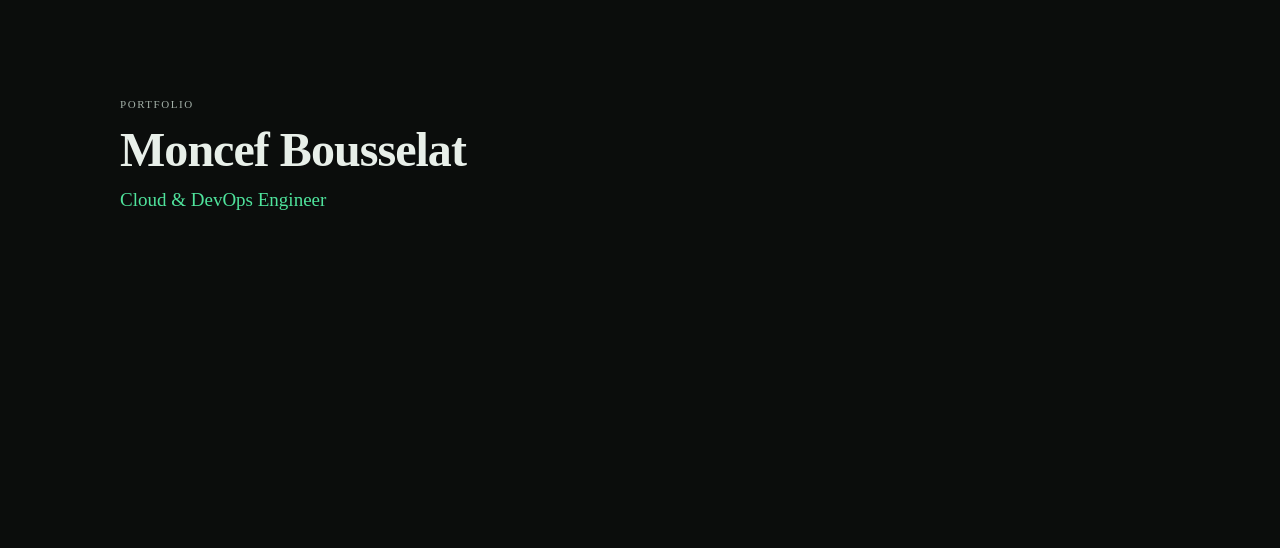
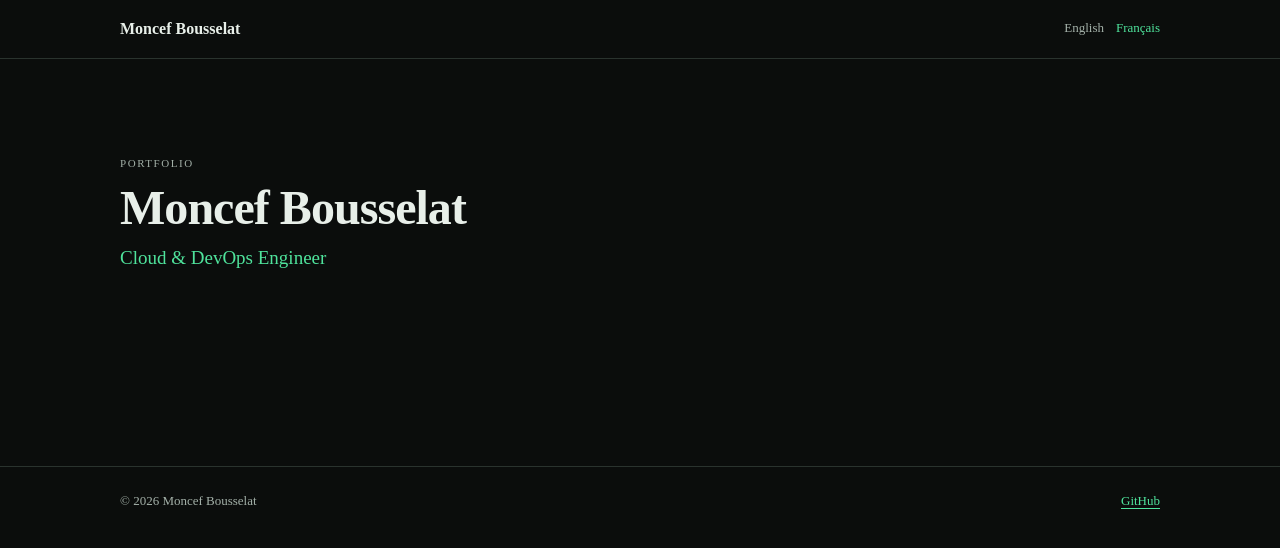
Before and after one commit to Somnef/portfolio, an Astro site in the folder site/: page / in a window 1280 px wide. Built offline with nearby package versions, Linux system fonts and the light colour scheme; Astro itself is replaced by a stand-in of ours.

Commit message:
feat(site): add i18n routing, UI dictionaries and language switcher
English is the default, served unprefixed at /; French lives under /fr/ with
prefixDefaultLocale false so canonical English URLs carry no /en/ segment.

en.ts is the source of truth for the UI key set and fr.ts is typed as
UIStrings, so an omitted or misspelt translation is a compile error rather
than a blank space on the page. Verified by removing one French key: astro
check fails with ts(2741) naming the missing property.

Each page emits hreflang alternates for every locale plus x-default pointing
at the default locale, so the translations are paired instead of read as
duplicate content.

The switcher marks the active language rather than hiding it, per the brief's
rule against a switcher that disappears. It rebuilds the current path for the
target locale, so switching keeps you on the same page.

Note on content fallback: Astro's i18n routing does not fall back on its own,
so a missing French page would 404. The brief wants English content rendered
at the French URL with a notice instead, which needs the content layer - that
lands with collections, not here.

Section nav links are deliberately absent until their pages exist, so the link
checker never has a dead target.

```diff
--- a/site/astro.config.mjs
+++ b/site/astro.config.mjs
@@ -9,6 +9,24 @@ export default defineConfig({
   output: 'static',
 
   integrations: [mdx()],
+
+  /*
+   * English is the default and is served unprefixed at /; French lives under
+   * /fr/. prefixDefaultLocale stays false so the canonical English URLs have
+   * no /en/ segment.
+   *
+   * Astro's i18n routing does NOT fall back automatically here: a missing
+   * French page would 404. The brief wants the English content rendered at the
+   * French URL with a notice instead, so that fallback is handled in the
+   * content layer when collections land, not by routing config.
+   */
+  i18n: {
+    locales: ['en', 'fr'],
+    defaultLocale: 'en',
+    routing: {
+      prefixDefaultLocale: false,
+    },
+  },
 
   /*
    * Fonts are self-hosted. The google provider downloads the files at BUILD
--- /dev/null
+++ b/site/src/components/LanguageSwitcher.astro
@@ -0,0 +1,54 @@
+---
+import { getRelativeLocaleUrl } from 'astro:i18n';
+import { languages, pathWithoutLocale, toLang, useTranslations, type Lang } from '../i18n';
+
+const current = toLang(Astro.currentLocale);
+const basePath = pathWithoutLocale(Astro.url);
+const t = useTranslations(current);
+
+const entries = Object.entries(languages) as [Lang, string][];
+---
+
+<nav class="lang" aria-label={t('lang.label')}>
+  <ul>
+    {entries.map(([code, label]) => (
+      <li>
+        {code === current ? (
+          <span lang={code} aria-current="true" title={t('lang.current')}>
+            {label}
+          </span>
+        ) : (
+          <a lang={code} hreflang={code} href={getRelativeLocaleUrl(code, basePath)}>
+            {label}
+          </a>
+        )}
+      </li>
+    ))}
+  </ul>
+</nav>
+
+<style>
+  ul {
+    display: flex;
+    gap: var(--space-3);
+    list-style: none;
+    margin: 0;
+    padding: 0;
+    font-family: var(--font-mono);
+    font-size: var(--text-sm);
+  }
+
+  /* The active language is marked, not hidden: the brief rules out a switcher
+     that disappears when there is nowhere to switch to. */
+  span[aria-current] {
+    color: var(--color-text-muted);
+  }
+
+  a {
+    text-decoration: none;
+  }
+
+  a:hover {
+    text-decoration: underline;
+  }
+</style>
--- /dev/null
+++ b/site/src/components/SiteFooter.astro
@@ -0,0 +1,38 @@
+---
+import { toLang, useTranslations } from '../i18n';
+
+const lang = toLang(Astro.currentLocale);
+const t = useTranslations(lang);
+const year = new Date().getFullYear();
+---
+
+<footer>
+  <div class="inner">
+    <span>
+      © {year} {t('site.title')}
+    </span>
+    <a href="https://github.com/Somnef" rel="me">
+      GitHub
+    </a>
+  </div>
+</footer>
+
+<style>
+  footer {
+    border-block-start: var(--border-width) solid var(--color-divider);
+    margin-block-start: var(--space-9);
+  }
+
+  .inner {
+    display: flex;
+    flex-wrap: wrap;
+    gap: var(--space-4);
+    justify-content: space-between;
+    max-width: var(--width-wide);
+    margin-inline: auto;
+    padding: var(--space-5);
+    font-family: var(--font-mono);
+    font-size: var(--text-sm);
+    color: var(--color-text-muted);
+  }
+</style>
--- /dev/null
+++ b/site/src/components/SiteHeader.astro
@@ -0,0 +1,47 @@
+---
+import { getRelativeLocaleUrl } from 'astro:i18n';
+import LanguageSwitcher from './LanguageSwitcher.astro';
+import { toLang, useTranslations } from '../i18n';
+
+const lang = toLang(Astro.currentLocale);
+const t = useTranslations(lang);
+---
+
+<header>
+  <div class="inner">
+    <a class="home" href={getRelativeLocaleUrl(lang, '/')}>
+      {t('site.title')}
+    </a>
+    <!-- Section links are added as their pages land, so the link checker
+         never has a dead target to find. -->
+    <LanguageSwitcher />
+  </div>
+</header>
+
+<style>
+  header {
+    border-block-end: var(--border-width) solid var(--color-divider);
+  }
+
+  .inner {
+    display: flex;
+    flex-wrap: wrap;
+    gap: var(--space-4);
+    align-items: center;
+    justify-content: space-between;
+    max-width: var(--width-wide);
+    margin-inline: auto;
+    padding: var(--space-4) var(--space-5);
+  }
+
+  .home {
+    font-family: var(--font-mono);
+    font-weight: var(--weight-strong);
+    color: var(--color-text);
+    text-decoration: none;
+  }
+
+  .home:hover {
+    color: var(--color-accent);
+  }
+</style>
--- /dev/null
+++ b/site/src/i18n/en.ts
@@ -0,0 +1,27 @@
+/**
+ * English UI strings. This file is the source of truth for the key set:
+ * every other locale is typed against `UIStrings`, so a missing or misspelt
+ * key in a translation is a build error rather than a blank space on the page.
+ *
+ * These are interface strings only. Content translations (timeline entries,
+ * projects, posts) are optional per item and handled by the content layer.
+ */
+const en = {
+  'site.title': 'Moncef Bousselat',
+  'site.role': 'Cloud & DevOps Engineer',
+
+  'nav.label': 'Main',
+  'nav.home': 'Home',
+
+  'skip.content': 'Skip to content',
+
+  'lang.label': 'Language',
+  'lang.current': 'Current language',
+
+  'footer.sourceCode': 'Source code',
+} as const;
+
+export type UIStrings = Record<keyof typeof en, string>;
+export type UIKey = keyof typeof en;
+
+export default en;
--- /dev/null
+++ b/site/src/i18n/fr.ts
@@ -0,0 +1,22 @@
+import type { UIStrings } from './en';
+
+/**
+ * French UI strings. Typed as `UIStrings`, so this object must cover every key
+ * English defines - omitting one fails `astro check`.
+ */
+const fr: UIStrings = {
+  'site.title': 'Moncef Bousselat',
+  'site.role': 'Ingénieur Cloud & DevOps',
+
+  'nav.label': 'Principal',
+  'nav.home': 'Accueil',
+
+  'skip.content': 'Aller au contenu',
+
+  'lang.label': 'Langue',
+  'lang.current': 'Langue actuelle',
+
+  'footer.sourceCode': 'Code source',
+};
+
+export default fr;
--- /dev/null
+++ b/site/src/i18n/index.ts
@@ -0,0 +1,50 @@
+import en, { type UIKey, type UIStrings } from './en';
+import fr from './fr';
+
+/** Display names are written in their own language, never translated. */
+export const languages = {
+  en: 'English',
+  fr: 'Français',
+} as const;
+
+export type Lang = keyof typeof languages;
+
+export const defaultLang: Lang = 'en';
+
+const dictionaries: Record<Lang, UIStrings> = { en, fr };
+
+/** Narrow an unknown string (e.g. Astro.currentLocale) to a supported Lang. */
+export function toLang(value: string | undefined): Lang {
+  return value && value in languages ? (value as Lang) : defaultLang;
+}
+
+/** Look up UI strings for a locale. Keys are checked at compile time. */
+export function useTranslations(lang: Lang) {
+  const dict = dictionaries[lang];
+  return (key: UIKey): string => dict[key];
+}
+
+/**
+ * The current path with any locale prefix removed, so the language switcher
+ * can rebuild it for another locale and stay on the same page.
+ */
+export function pathWithoutLocale(url: URL): string {
+  const segments = url.pathname.split('/').filter(Boolean);
+  const [first, ...rest] = segments;
+
+  if (first && first in languages) {
+    return rest.length > 0 ? `/${rest.join('/')}/` : '/';
+  }
+
+  return url.pathname;
+}
+
+/** Dates rendered in the reader's locale rather than a fixed format. */
+export function formatDate(date: Date, lang: Lang): string {
+  return new Intl.DateTimeFormat(lang, {
+    year: 'numeric',
+    month: 'long',
+    day: 'numeric',
+    timeZone: 'UTC',
+  }).format(date);
+}
--- a/site/src/layouts/BaseLayout.astro
+++ b/site/src/layouts/BaseLayout.astro
@@ -1,18 +1,32 @@
 ---
 import { Font } from 'astro:assets';
+import { getAbsoluteLocaleUrl } from 'astro:i18n';
+import SiteFooter from '../components/SiteFooter.astro';
+import SiteHeader from '../components/SiteHeader.astro';
+import { languages, defaultLang, pathWithoutLocale, toLang, useTranslations } from '../i18n';
 import '../styles/tokens.css';
 import '../styles/global.css';
 
 interface Props {
   title: string;
   description: string;
-  /** BCP 47 tag for the document. i18n routing sets this per locale. */
-  lang?: string;
 }
 
-const { title, description, lang = 'en' } = Astro.props;
+const { title, description } = Astro.props;
 
+const lang = toLang(Astro.currentLocale);
+const t = useTranslations(lang);
+
+const basePath = pathWithoutLocale(Astro.url);
 const canonical = new URL(Astro.url.pathname, Astro.site);
+
+// Every page advertises all of its locale variants, plus x-default pointing at
+// the default locale, so search engines pair them instead of treating the
+// translations as duplicate content.
+const alternates = (Object.keys(languages) as (keyof typeof languages)[]).map((code) => ({
+  code,
+  href: getAbsoluteLocaleUrl(code, basePath),
+}));
 ---
 
 <!doctype html>
@@ -23,22 +37,27 @@ const canonical = new URL(Astro.url.pathname, Astro.site);
     <title>{title}</title>
     <meta name="description" content={description} />
     <link rel="canonical" href={canonical} />
+    {alternates.map(({ code, href }) => (
+      <link rel="alternate" hreflang={code} href={href} />
+    ))}
+    <link rel="alternate" hreflang="x-default" href={getAbsoluteLocaleUrl(defaultLang, basePath)} />
     <meta name="generator" content={Astro.generator} />
     <!-- Self-hosted @font-face. Deliberately not preloaded; see the fonts
          block in astro.config.mjs for why. -->
     <Font cssVariable="--font-sans" />
     <Font cssVariable="--font-mono" />
     <!-- Open Graph, Twitter cards and the default OG image land in the SEO
-         pass; canonical and description are here so every page has them now. -->
+         pass; canonical, description and hreflang are here so every page has
+         them from the start. -->
   </head>
   <body>
     <a class="skip-link" href="#main">
-      Skip to content
+      {t('skip.content')}
     </a>
-    <slot name="header" />
+    <SiteHeader />
     <main id="main">
       <slot />
     </main>
-    <slot name="footer" />
+    <SiteFooter />
   </body>
 </html>
--- /dev/null
+++ b/site/src/pages/fr/index.astro
@@ -0,0 +1,5 @@
+---
+import Home from '../index.astro';
+---
+
+<Home />
--- a/site/src/pages/index.astro
+++ b/site/src/pages/index.astro
@@ -1,17 +1,21 @@
 ---
 import BaseLayout from '../layouts/BaseLayout.astro';
+import { toLang, useTranslations } from '../i18n';
 
 // The real hero, timeline and projects arrive in phase 3. This page exists so
-// the base layout and design tokens are verifiable on their own.
-const name = 'Moncef Bousselat';
-const role = 'Cloud & DevOps Engineer';
+// the base layout, design tokens and i18n routing are verifiable on their own.
+const lang = toLang(Astro.currentLocale);
+const t = useTranslations(lang);
 ---
 
-<BaseLayout title={`${name} — ${role}`} description={`Portfolio of ${name}, ${role}.`}>
+<BaseLayout
+  title={`${t('site.title')} — ${t('site.role')}`}
+  description={`Portfolio of ${t('site.title')}, ${t('site.role')}.`}
+>
   <section class="hero">
     <p class="label">Portfolio</p>
-    <h1>{name}</h1>
-    <p class="role">{role}</p>
+    <h1>{t('site.title')}</h1>
+    <p class="role">{t('site.role')}</p>
   </section>
 </BaseLayout>
 
```
